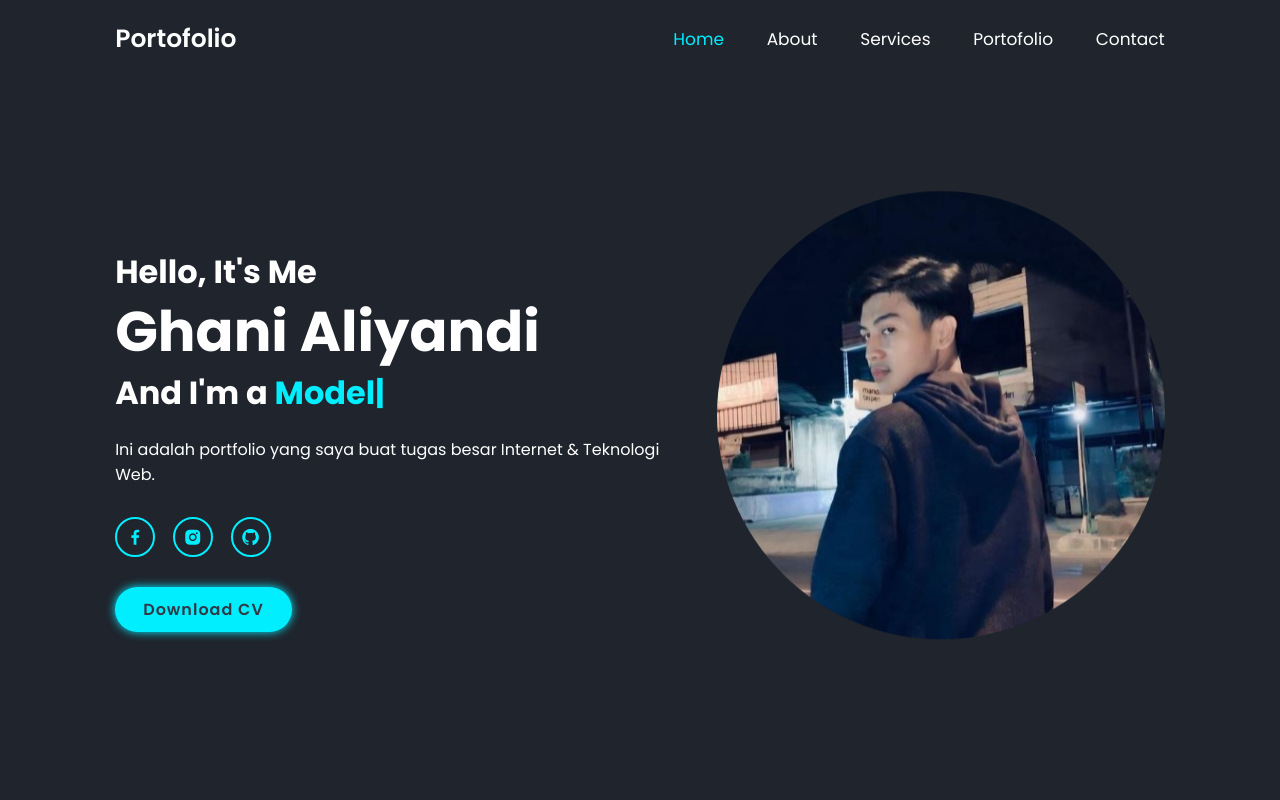
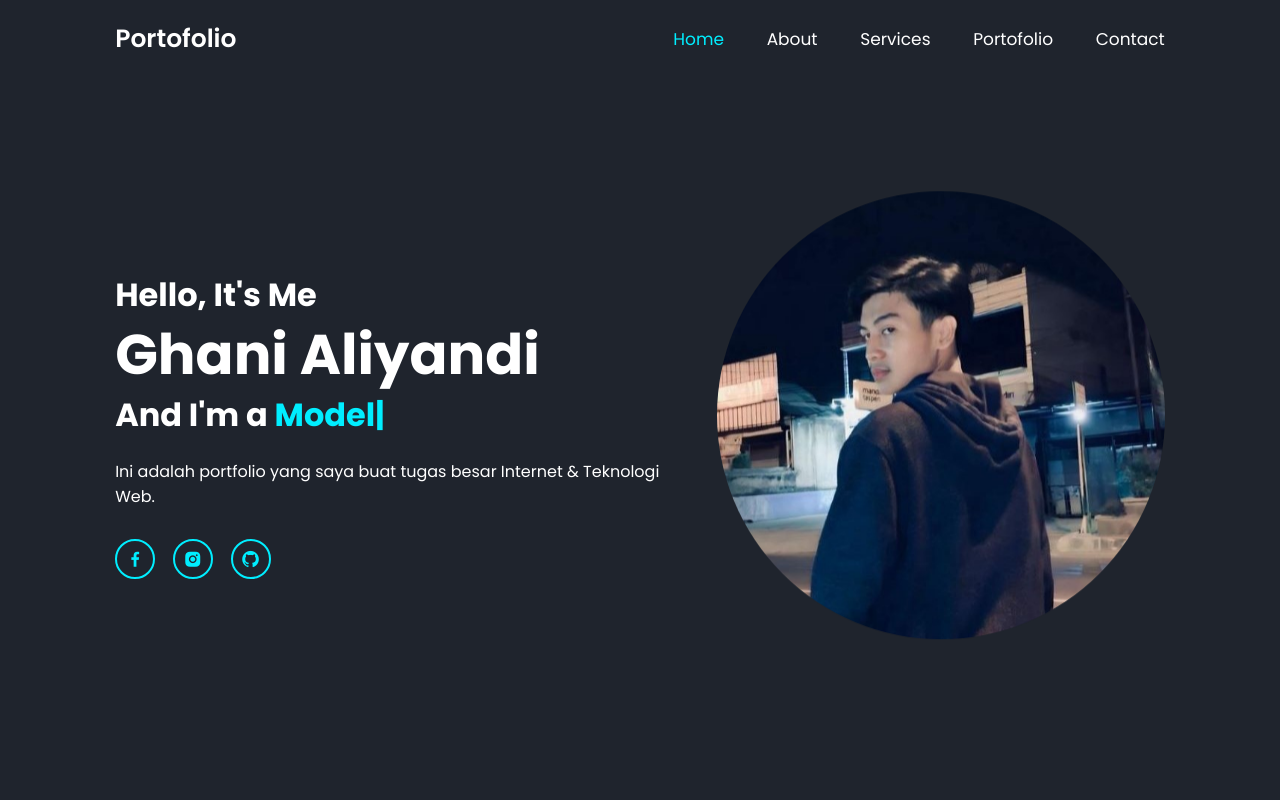
Before and after one commit to GhaniAliyandi/itw2023_project1_233040049, a plain HTML site: page index.html in a window 1280 px wide. Shown: the top 800 px of the page. Drawn offline with nearby package versions, Linux system fonts and the light colour scheme.

Commit message:
portfolio

```diff
--- a/index.html
+++ b/index.html
@@ -43,7 +43,6 @@
                 <a href="https://www.instagram.com/ghanialynd_/"><i class='bx bxl-instagram-alt'></i></a>
                 <a href="https://github.com/GhaniAliyandi"><i class='bx bxl-github'></i></a>
             </div>
-            <a href="#" class="btn">Download CV</a>
         </div>
 
         <div class="home-img">
```
